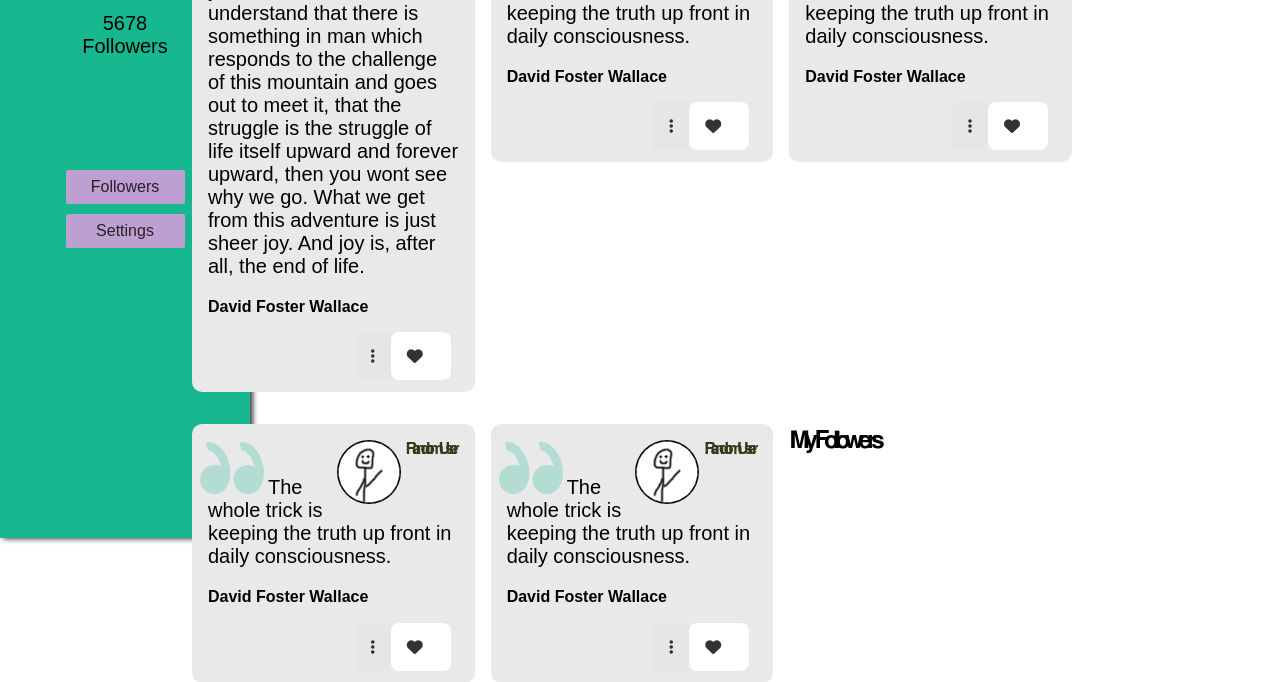
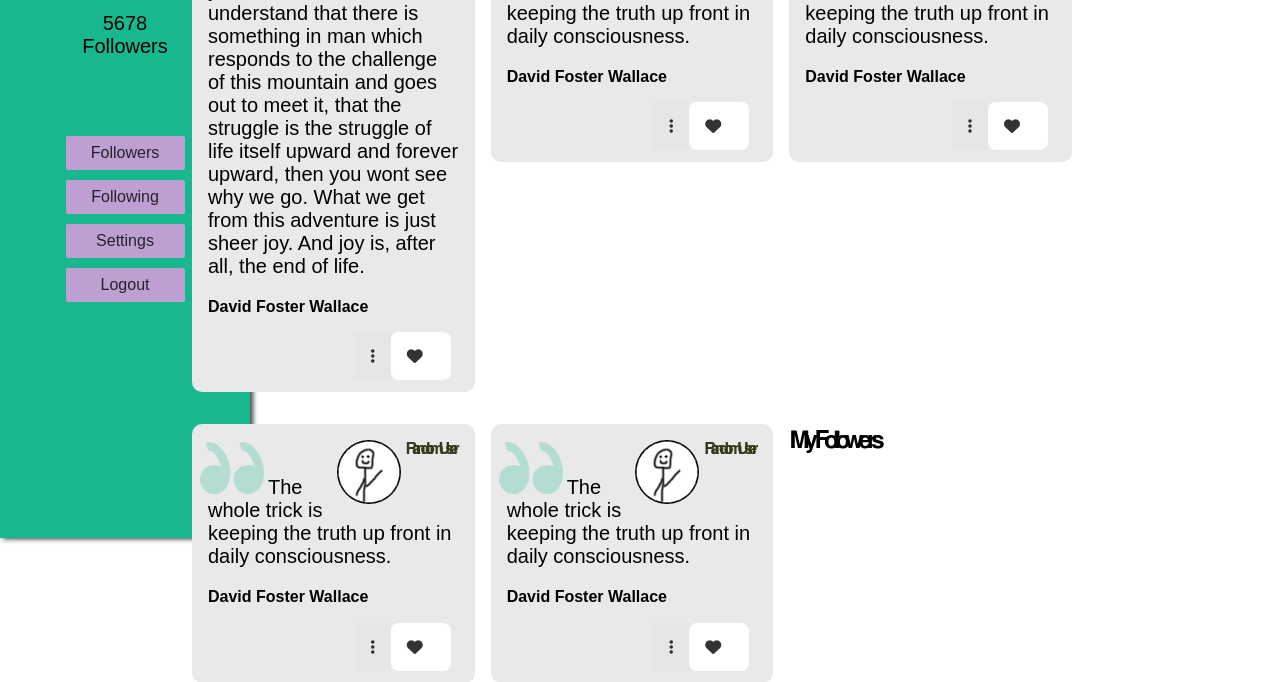
Before and after one commit to kurokiasahi222/Quotogram, a Flask app: template templates/profile.html in a window 1280 px wide. Shown: the part 262-944 px from the top of the page. Run offline with Flask 2, Linux system fonts and the light colour scheme; the template is opened without the code that fills it, so the values that code supplies are empty; some libraries are stand-ins or nearby versions.

Commit message:
add logout button to profile bar

```diff
--- a/static/profile.css
+++ b/static/profile.css
@@ -69,10 +69,10 @@ aside {
 }
 
 .sidebar-buttons{
-    margin-top: 55%;
+    margin-top: 35%;
 }
 
-.followers-button, .settings-button{
+.followers-button, .following-button, .settings-button, .logout-button{
     margin: 5px;
     background-color: var(--color-primary);
     width: 70%;
--- a/templates/modules/profileSideBar.html
+++ b/templates/modules/profileSideBar.html
@@ -23,7 +23,9 @@
     </div>
     <div class="sidebar-buttons">
         <button class="pure-button followers-button">Followers</button>
+        <button class="pure-button following-button">Following</button>
         <button class="pure-button settings-button">Settings</button>
+        <button class="pure-button logout-button" href="/logout">Logout</button>
     </div>
 
 </aside>
```
